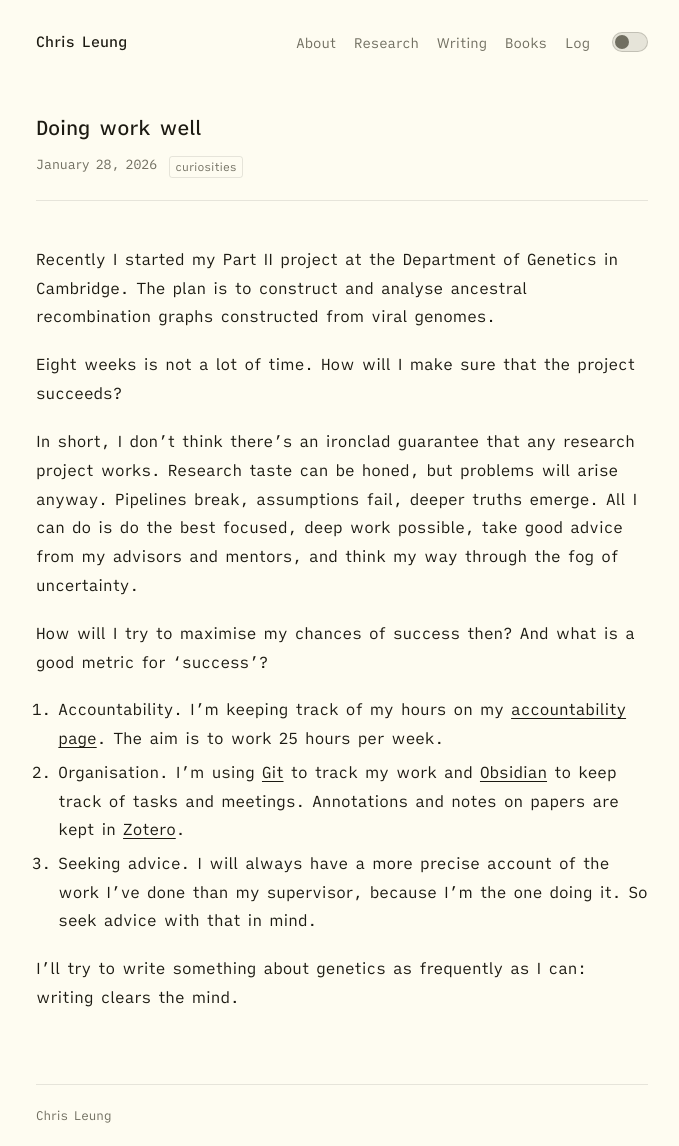
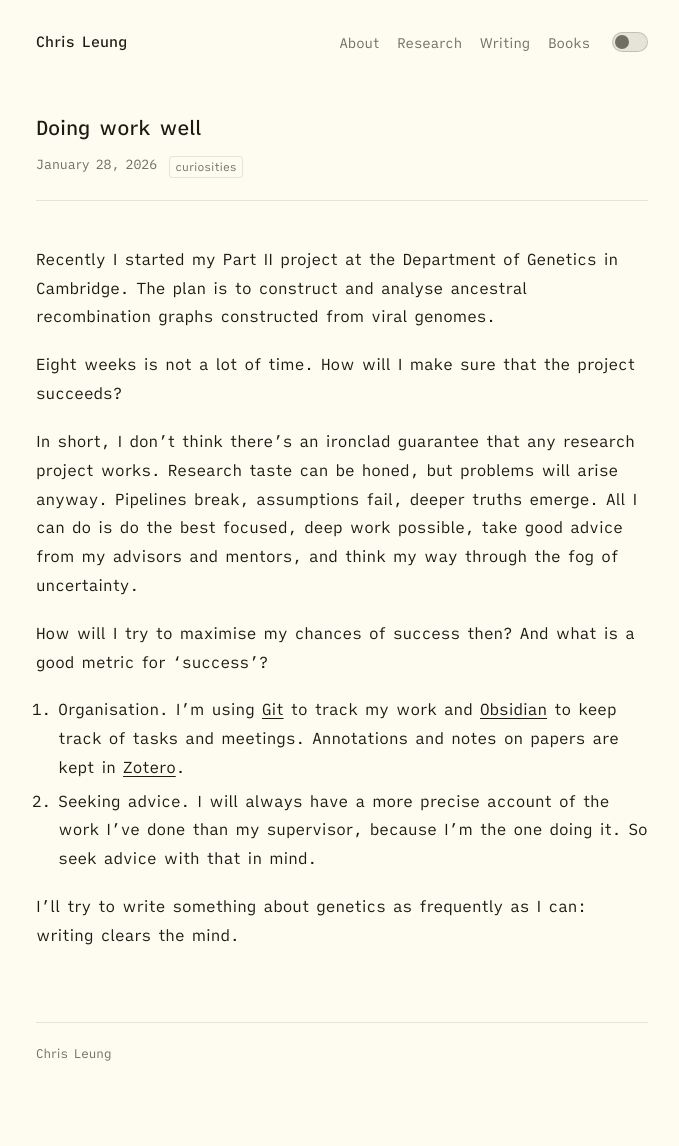
Before and after one commit to leungchristopher/leungchristopher.github.io, a Jekyll site: the page built from _posts/2026-01-28-doing-work-well.md, in a window 1280 px wide. Shown: the whole page, without its empty margins (298-977 px from the left). Built offline with Jekyll 4.4.1, drawn with Linux system fonts in a browser that asks for light colours; after the commit the page ends 1083 px from its top, so only the background shows below that.

```diff
--- a/_data/navigation.yml
+++ b/_data/navigation.yml
@@ -3,5 +3,3 @@ main:
     url: /about/
   - title: "Posts"
     url: /posts/
-  - title: "Accountability"
-    url: /accountability/
--- a/_layouts/default.html
+++ b/_layouts/default.html
@@ -38,7 +38,6 @@
             <li><a href="/research/">Research</a></li>
             <li><a href="/blog/">Writing</a></li>
             <li><a href="/books/">Books</a></li>
-            <li><a href="/accountability/">Log</a></li>
           </ul>
           <button class="theme-toggle" id="themeToggle" aria-label="Toggle dark mode"></button>
         </div>
--- a/_posts/2026-01-28-doing-work-well.md
+++ b/_posts/2026-01-28-doing-work-well.md
@@ -15,13 +15,11 @@ In short, I don't think there's an ironclad guarantee that any research project
 
 How will I try to maximise my chances of success then? And what is a good metric for 'success'?
 
-1. Accountability. I'm keeping track of my hours on my [accountability page]. The aim is to work 25 hours per week.
-2. Organisation. I'm using [Git] to track my work and [Obsidian] to keep track of tasks and meetings. Annotations and notes on papers are kept in [Zotero].
-3. Seeking advice. I will always have a more precise account of the work I've done than my supervisor, because I'm the one doing it. So seek advice with that in mind.
+1. Organisation. I'm using [Git] to track my work and [Obsidian] to keep track of tasks and meetings. Annotations and notes on papers are kept in [Zotero].
+2. Seeking advice. I will always have a more precise account of the work I've done than my supervisor, because I'm the one doing it. So seek advice with that in mind.
 
 I'll try to write something about genetics as frequently as I can: writing clears the mind.
 
-[accountability page]: https://leungchristopher.com/accountability/
 [Git]: https://git-scm.com/
 [Obsidian]: https://obsidian.md/
 [Zotero]: https://www.zotero.org/
```
Also changed, not shown: _data/accountability.yml (+16 -0 lines), _pages/accountability.md (deleted, +0 -46 lines), _posts/2026-03-28-work-was-done-well.md (+0 -1 lines), index.html (+0 -7 lines).
